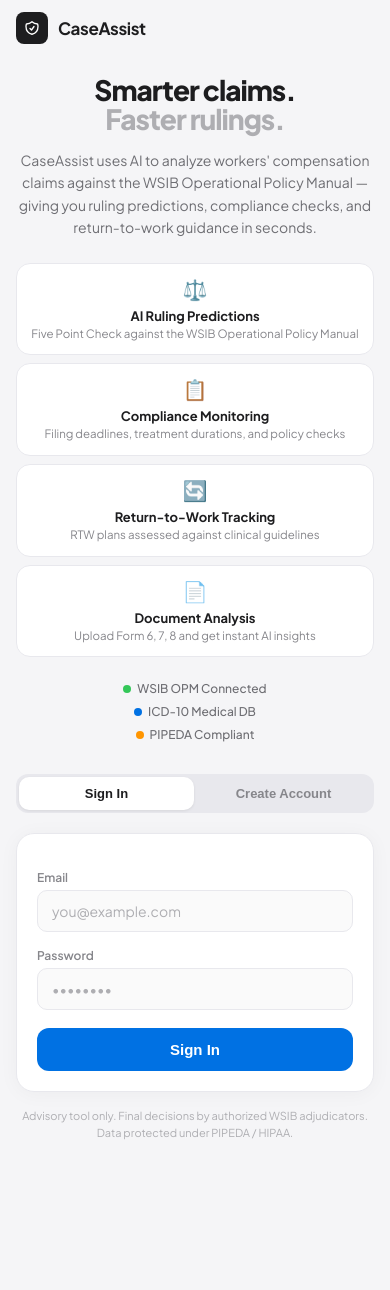
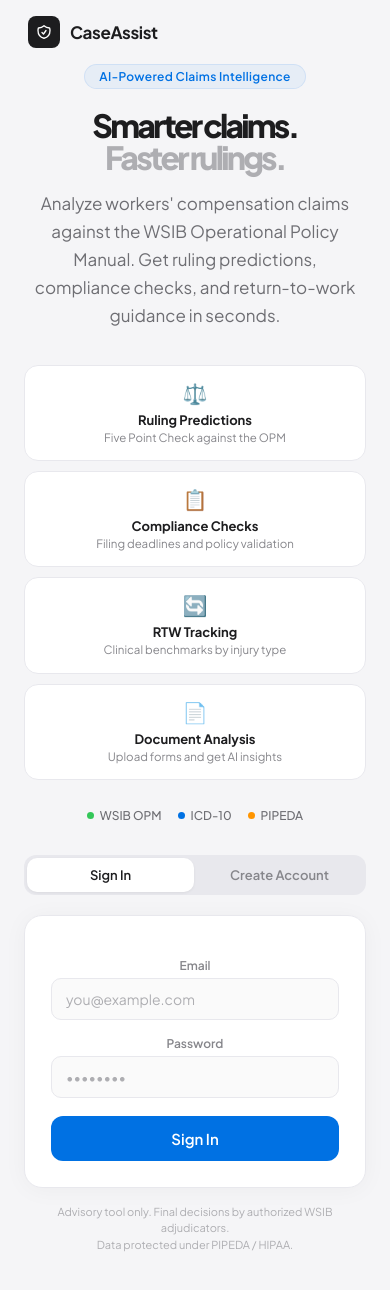
Before and after one commit to tarangsharma11-spec/claimlens, a Next.js app: page /login in a window 390 px wide. Shown: the top 1290 px of the page. Before the commit the page ends 1181 px from the top, so only its background shows below. Built offline with nearby package versions, Linux system fonts and the light colour scheme.

Commit message:
V3: polished UI, export tools, form templates, complete feature set

```diff
--- a/app/globals.css
+++ b/app/globals.css
@@ -1,37 +1,8 @@
-:root {
-  --white: #ffffff;
-  --bg: #f5f5f7;
-  --g50: #fafafa;
-  --g100: #f5f5f7;
-  --g200: #e8e8ed;
-  --g300: #d2d2d7;
-  --g400: #aeaeb2;
-  --g500: #86868b;
-  --g600: #6e6e73;
-  --g700: #48484a;
-  --g800: #2c2c2e;
-  --g900: #1d1d1f;
-  --blue: #0071e3;
-  --blue-hover: #0077ed;
-  --blue-light: rgba(0, 113, 227, 0.06);
-  --blue-border: rgba(0, 113, 227, 0.12);
-  --green: #34c759;
-  --green-light: rgba(52, 199, 89, 0.07);
-  --red: #ff3b30;
-  --red-light: rgba(255, 59, 48, 0.06);
-  --red-border: rgba(255, 59, 48, 0.12);
-  --orange: #ff9500;
-}
-* { box-sizing: border-box; margin: 0; padding: 0; }
-body {
-  font-family: "Plus Jakarta Sans", -apple-system, BlinkMacSystemFont, sans-serif;
-  background: var(--bg); color: var(--g900);
-  -webkit-font-smoothing: antialiased;
-  overflow-x: hidden;
-}
-::-webkit-scrollbar { width: 0; background: transparent; }
-::placeholder { color: var(--g400); }
-@keyframes fadeIn { from { opacity:0; transform:translateY(14px); } to { opacity:1; transform:translateY(0); } }
-@keyframes scaleIn { from { opacity:0; transform:scale(.97); } to { opacity:1; transform:scale(1); } }
-@keyframes pulse { 0%,100% { opacity:.2; } 50% { opacity:.8; } }
-.fade-in { animation: fadeIn .5s cubic-bezier(.25,.1,.25,1) both; }
+:root{--white:#fff;--bg:#f5f5f7;--g50:#fafafa;--g100:#f5f5f7;--g200:#e8e8ed;--g300:#d2d2d7;--g400:#aeaeb2;--g500:#86868b;--g600:#6e6e73;--g700:#48484a;--g800:#2c2c2e;--g900:#1d1d1f;--blue:#0071e3;--blue-hover:#0077ed;--blue-light:rgba(0,113,227,.06);--blue-border:rgba(0,113,227,.12);--green:#34c759;--green-light:rgba(52,199,89,.07);--red:#ff3b30;--red-light:rgba(255,59,48,.06);--red-border:rgba(255,59,48,.12);--orange:#ff9500}
+*{box-sizing:border-box;margin:0;padding:0}
+body{font-family:'Plus Jakarta Sans',-apple-system,BlinkMacSystemFont,sans-serif;background:var(--bg);color:var(--g900);-webkit-font-smoothing:antialiased;overflow-x:hidden}
+::-webkit-scrollbar{width:0;background:transparent}::placeholder{color:var(--g400)}
+@keyframes fadeIn{from{opacity:0;transform:translateY(14px)}to{opacity:1;transform:translateY(0)}}
+@keyframes scaleIn{from{opacity:0;transform:scale(.97)}to{opacity:1;transform:scale(1)}}
+@keyframes pulse{0%,100%{opacity:.2}50%{opacity:.8}}
+.fade-in{animation:fadeIn .5s cubic-bezier(.25,.1,.25,1) both}
--- a/app/login/page.js
+++ b/app/login/page.js
@@ -16,81 +16,105 @@
   const handleLogin = async (e) => { e.preventDefault(); setError(""); setLoading(true); const res = await signIn("credentials", { email, password, redirect: false }); setLoading(false); if (res?.error) setError("Invalid email or password."); else router.push("/dashboard"); };
   const handleSignup = async (e) => { e.preventDefault(); setError(""); setLoading(true); try { const res = await fetch("/api/auth/signup", { method: "POST", headers: { "Content-Type": "application/json" }, body: JSON.stringify({ email, password, name, inviteCode }) }); const data = await res.json(); if (!res.ok) { setError(data.error || "Signup failed."); setLoading(false); return; } const loginRes = await signIn("credentials", { email, password, redirect: false }); setLoading(false); if (loginRes?.error) { setError("Account created. Please sign in."); setTab("login"); } else router.push("/dashboard"); } catch { setError("Something went wrong."); setLoading(false); } };
 
-  const features = [
-    { icon: "⚖️", title: "AI Ruling Predictions", desc: "Five Point Check against the WSIB Operational Policy Manual" },
-    { icon: "📋", title: "Compliance Monitoring", desc: "Filing deadlines, treatment durations, and policy checks" },
-    { icon: "🔄", title: "Return-to-Work Tracking", desc: "RTW plans assessed against clinical guidelines" },
-    { icon: "📄", title: "Document Analysis", desc: "Upload Form 6, 7, 8 and get instant AI insights" },
-  ];
+  return (
+    <div style={{ minHeight: "100vh", background: "#F5F5F7", fontFamily: "'Plus Jakarta Sans', -apple-system, sans-serif", display: "flex", flexDirection: "column" }}>
+      <style>{`
+        @keyframes fadeUp{from{opacity:0;transform:translateY(20px)}to{opacity:1;transform:translateY(0)}}
+        @keyframes fadeIn{from{opacity:0}to{opacity:1}}
+        @keyframes shimmer{0%{background-position:-200% 0}100%{background-position:200% 0}}
+        input,button,select{font-family:inherit}
+        ::placeholder{color:#AEAEB2}
+        .lp-split{display:flex;gap:64px;align-items:center;max-width:1100px;width:100%}
+        .lp-hero{flex:1;min-width:0}
+        .lp-form{width:400px;flex-shrink:0}
+        @media(max-width:960px){.lp-split{flex-direction:column;gap:32px;text-align:center}.lp-hero{text-align:center}.lp-hero p{margin-left:auto;margin-right:auto}.lp-form{width:100%;max-width:440px}.lp-features{justify-content:center}.lp-badges{justify-content:center!important}}
+        @media(max-width:480px){.lp-hero h1{font-size:32px!important}.lp-grid{grid-template-columns:1fr!important}}
+      `}</style>
 
-  return (
-    <div className="login-root">
-      <style>{`
-        @keyframes fadeIn{from{opacity:0;transform:translateY(16px)}to{opacity:1;transform:translateY(0)}}
-        @keyframes fadeInSlow{from{opacity:0}to{opacity:1}}
-        .login-root{min-height:100vh;background:#F5F5F7;font-family:"Plus Jakarta Sans",-apple-system,sans-serif;display:flex;flex-direction:column}
-        .login-top{padding:16px 24px;display:flex;align-items:center;justify-content:space-between}
-        .login-main{flex:1;display:flex;align-items:center;justify-content:center;padding:20px 24px 60px}
-        .login-split{display:flex;gap:60px;align-items:center;max-width:1100px;width:100%;animation:fadeIn .6s cubic-bezier(.25,.1,.25,1) both}
-        .login-hero{flex:1;min-width:0}
-        .login-hero h1{font-size:48px;font-weight:800;letter-spacing:-2.5px;line-height:1.02;color:#1D1D1F;margin-bottom:16px}
-        .login-hero h1 span{color:#AEAEB2}
-        .login-hero p{font-size:16px;color:#6E6E73;line-height:1.6;max-width:440px;margin-bottom:32px}
-        .login-features{display:grid;grid-template-columns:1fr 1fr;gap:10px}
-        .login-feat{padding:16px;background:#fff;border-radius:14px;border:.5px solid #E8E8ED}
-        .login-feat-ico{font-size:20px;margin-bottom:6px}
-        .login-feat-t{font-size:13px;font-weight:700;color:#1D1D1F;margin-bottom:2px}
-        .login-feat-d{font-size:11.5px;color:#86868B;line-height:1.45}
-        .login-indicators{margin-top:24px;display:flex;gap:16px;align-items:center;flex-wrap:wrap}
-        .login-ind{display:flex;align-items:center;gap:6px;font-size:12px;color:#6E6E73;font-weight:500}
-        .login-ind-dot{width:8px;height:8px;border-radius:50%}
-        .login-form-wrap{width:380px;flex-shrink:0;animation:fadeIn .6s cubic-bezier(.25,.1,.25,1) .15s both}
-        .login-tabs{display:flex;gap:2px;padding:3px;background:#E8E8ED;border-radius:12px;margin-bottom:20px}
-        .login-tab{flex:1;padding:9px 0;border-radius:10px;border:none;font-size:13px;font-weight:600;cursor:pointer;transition:all .2s}
-        .login-tab.on{background:#fff;color:#1D1D1F;box-shadow:0 1px 3px rgba(0,0,0,.08)}
-        .login-tab.off{background:transparent;color:#86868B}
-        .login-card{background:#fff;border-radius:18px;padding:24px;border:.5px solid #E8E8ED;box-shadow:0 2px 20px rgba(0,0,0,.04)}
-        .login-lbl{display:block;font-size:12px;font-weight:600;color:#86868B;margin-bottom:5px;margin-top:16px}
-        .login-inp{width:100%;padding:11px 14px;border-radius:10px;border:.5px solid #E8E8ED;font-size:14px;outline:none;background:#FAFAFA;font-family:inherit}
-        .login-inp:focus{border-color:#0071E3}
-        .login-err{padding:10px 14px;border-radius:10px;background:rgba(255,59,48,.06);border:.5px solid rgba(255,59,48,.12);color:#CC2D26;font-size:13px;font-weight:500;margin-top:14px}
-        .login-btn{width:100%;margin-top:18px;padding:13px;border-radius:12px;border:none;background:#0071E3;color:#fff;font-size:15px;font-weight:600;cursor:pointer;transition:all .2s}
-        .login-btn:hover{background:#0077ED}
-        .login-btn:disabled{background:#D2D2D7;cursor:wait}
-        .login-footer{text-align:center;margin-top:16px;font-size:11px;color:#AEAEB2;line-height:1.5}
-        @media(max-width:900px){.login-split{flex-direction:column;gap:32px}.login-hero{text-align:center}.login-hero h1{font-size:34px;letter-spacing:-1.5px}.login-hero p{font-size:15px;margin:0 auto 24px;max-width:100%}.login-features{gap:8px}.login-feat{padding:12px}.login-indicators{justify-content:center}.login-form-wrap{width:100%;max-width:420px}.login-main{padding:20px 16px 40px}}
-        @media(max-width:480px){.login-hero h1{font-size:28px;letter-spacing:-1px}.login-hero p{font-size:14px}.login-features{grid-template-columns:1fr}.login-indicators{flex-direction:column;gap:8px}.login-top{padding:12px 16px}.login-card{padding:20px}}
-      `}</style>
-      <div className="login-top">
-        <div style={{ display: "flex", alignItems: "center", gap: 10 }}>
+      {/* Top bar */}
+      <div style={{ padding: "16px 28px", display: "flex", alignItems: "center", gap: 10 }}>
         <div style={{ width: 32, height: 32, borderRadius: 8, background: "#1D1D1F", display: "flex", alignItems: "center", justifyContent: "center" }}>
           <svg width="16" height="16" fill="none" viewBox="0 0 24 24" stroke="#fff" strokeWidth="2"><path strokeLinecap="round" strokeLinejoin="round" d="M9 12.75L11.25 15 15 9.75m-3-7.036A11.959 11.959 0 013.598 6 11.99 11.99 0 003 9.749c0 5.592 3.824 10.29 9 11.623 5.176-1.332 9-6.03 9-11.622 0-1.31-.21-2.571-.598-3.751h-.152c-3.196 0-6.1-1.248-8.25-3.285z" /></svg>
         </div>
         <span style={{ fontSize: 17, fontWeight: 700, letterSpacing: -0.4, color: "#1D1D1F" }}>CaseAssist</span>
       </div>
+
+      {/* Main */}
+      <div style={{ flex: 1, display: "flex", alignItems: "center", justifyContent: "center", padding: "0 24px 60px" }}>
+        <div className="lp-split" style={{ animation: "fadeUp .7s cubic-bezier(.25,.1,.25,1) both" }}>
+
+          {/* Hero */}
+          <div className="lp-hero">
+            <div style={{ display: "inline-block", padding: "4px 14px", borderRadius: 980, background: "rgba(0,113,227,.06)", border: "1px solid rgba(0,113,227,.1)", fontSize: 12, fontWeight: 600, color: "#0071E3", marginBottom: 20, letterSpacing: 0.3 }}>AI-Powered Claims Intelligence</div>
+            <h1 style={{ fontSize: 52, fontWeight: 800, letterSpacing: -2.8, lineHeight: 1, color: "#1D1D1F", marginBottom: 16 }}>
+              Smarter claims.<br /><span style={{ color: "#AEAEB2" }}>Faster rulings.</span>
+            </h1>
+            <p style={{ fontSize: 17, color: "#6E6E73", lineHeight: 1.65, maxWidth: 460, marginBottom: 36 }}>
+              Analyze workers' compensation claims against the WSIB Operational Policy Manual. Get ruling predictions, compliance checks, and return-to-work guidance in seconds.
+            </p>
+
+            <div className="lp-grid" style={{ display: "grid", gridTemplateColumns: "1fr 1fr", gap: 10, marginBottom: 28 }}>
+              {[
+                { icon: "\u2696\uFE0F", title: "Ruling Predictions", desc: "Five Point Check against the OPM" },
+                { icon: "\uD83D\uDCCB", title: "Compliance Checks", desc: "Filing deadlines and policy validation" },
+                { icon: "\uD83D\uDD04", title: "RTW Tracking", desc: "Clinical benchmarks by injury type" },
+                { icon: "\uD83D\uDCC4", title: "Document Analysis", desc: "Upload forms and get AI insights" },
+              ].map((f, i) => (
+                <div key={i} style={{ padding: "14px 16px", background: "#fff", borderRadius: 14, border: "0.5px solid #E8E8ED", animation: `fadeUp .5s cubic-bezier(.25,.1,.25,1) ${0.15 + i * 0.07}s both` }}>
+                  <div style={{ fontSize: 20, marginBottom: 6 }}>{f.icon}</div>
+                  <div style={{ fontSize: 13, fontWeight: 700, color: "#1D1D1F", marginBottom: 2 }}>{f.title}</div>
+                  <div style={{ fontSize: 11.5, color: "#86868B", lineHeight: 1.4 }}>{f.desc}</div>
                 </div>
-      <div className="login-main"><div className="login-split">
-        <div className="login-hero">
-          <h1>Smarter claims.<br /><span>Faster rulings.</span></h1>
-          <p>CaseAssist uses AI to analyze workers' compensation claims against the WSIB Operational Policy Manual — giving you ruling predictions, compliance checks, and return-to-work guidance in seconds.</p>
-          <div className="login-features">{features.map((f, i) => (<div key={i} className="login-feat" style={{ animation: `fadeIn .5s cubic-bezier(.25,.1,.25,1) ${0.1 + i * 0.08}s both` }}><div className="login-feat-ico">{f.icon}</div><div className="login-feat-t">{f.title}</div><div className="login-feat-d">{f.desc}</div></div>))}</div>
-          <div className="login-indicators" style={{ animation: "fadeInSlow 1s ease 0.5s both" }}>{[{ color: "#34C759", label: "WSIB OPM Connected" }, { color: "#0071E3", label: "ICD-10 Medical DB" }, { color: "#FF9500", label: "PIPEDA Compliant" }].map((ind, i) => (<div key={i} className="login-ind"><span className="login-ind-dot" style={{ background: ind.color }} />{ind.label}</div>))}</div>
+              ))}
             </div>
-        <div className="login-form-wrap">
-          <div className="login-tabs">{["login", "signup"].map(t => (<button key={t} className={`login-tab ${tab === t ? "on" : "off"}`} onClick={() => { setTab(t); setError(""); }}>{t === "login" ? "Sign In" : "Create Account"}</button>))}</div>
-          <div className="login-card">
+
+            <div className="lp-badges" style={{ display: "flex", gap: 16, alignItems: "center", flexWrap: "wrap", animation: "fadeIn 1s ease .6s both" }}>
+              {[{ c: "#34C759", t: "WSIB OPM" }, { c: "#0071E3", t: "ICD-10" }, { c: "#FF9500", t: "PIPEDA" }].map((b, i) => (
+                <div key={i} style={{ display: "flex", alignItems: "center", gap: 6 }}>
+                  <span style={{ width: 7, height: 7, borderRadius: "50%", background: b.c }} />
+                  <span style={{ fontSize: 12, color: "#6E6E73", fontWeight: 500 }}>{b.t}</span>
+                </div>
+              ))}
+            </div>
+          </div>
+
+          {/* Form */}
+          <div className="lp-form" style={{ animation: "fadeUp .7s cubic-bezier(.25,.1,.25,1) .12s both" }}>
+            <div style={{ display: "flex", gap: 2, padding: 3, background: "#E8E8ED", borderRadius: 12, marginBottom: 20 }}>
+              {["login", "signup"].map(t => (
+                <button key={t} onClick={() => { setTab(t); setError(""); }}
+                  style={{ flex: 1, padding: "9px 0", borderRadius: 10, border: "none", fontSize: 13, fontWeight: 600, cursor: "pointer", transition: "all .2s", background: tab === t ? "#fff" : "transparent", color: tab === t ? "#1D1D1F" : "#86868B", boxShadow: tab === t ? "0 1px 3px rgba(0,0,0,.06)" : "none" }}>
+                  {t === "login" ? "Sign In" : "Create Account"}
+                </button>
+              ))}
+            </div>
+
+            <div style={{ background: "#fff", borderRadius: 18, padding: 26, border: "0.5px solid #E8E8ED", boxShadow: "0 2px 24px rgba(0,0,0,.04)" }}>
               <form onSubmit={tab === "login" ? handleLogin : handleSignup}>
-              {tab === "signup" && (<><label className="login-lbl">Access Code</label><input className="login-inp" type="text" value={inviteCode} onChange={e => setInviteCode(e.target.value)} placeholder="Enter your access code" required /><label className="login-lbl">Full Name</label><input className="login-inp" type="text" value={name} onChange={e => setName(e.target.value)} placeholder="Jane Smith" /></>)}
-              <label className="login-lbl">Email</label><input className="login-inp" type="email" value={email} onChange={e => setEmail(e.target.value)} placeholder="you@example.com" required />
-              <label className="login-lbl">Password</label><input className="login-inp" type="password" value={password} onChange={e => setPassword(e.target.value)} placeholder="••••••••" required minLength={8} />
-              {error && <div className="login-err">{error}</div>}
-              <button type="submit" disabled={loading} className="login-btn">{loading ? "Please wait…" : tab === "login" ? "Sign In" : "Create Account"}</button>
+                {tab === "signup" && (<>
+                  <label style={lbl}>Access Code</label>
+                  <input style={inp} type="text" value={inviteCode} onChange={e => setInviteCode(e.target.value)} placeholder="Enter your access code" required />
+                  <label style={lbl}>Full Name</label>
+                  <input style={inp} type="text" value={name} onChange={e => setName(e.target.value)} placeholder="Jane Smith" />
+                </>)}
+                <label style={lbl}>Email</label>
+                <input style={inp} type="email" value={email} onChange={e => setEmail(e.target.value)} placeholder="you@example.com" required />
+                <label style={lbl}>Password</label>
+                <input style={inp} type="password" value={password} onChange={e => setPassword(e.target.value)} placeholder={"••••••••"} required minLength={8} />
+                {error && <div style={{ padding: "10px 14px", borderRadius: 10, background: "rgba(255,59,48,.05)", border: "0.5px solid rgba(255,59,48,.1)", color: "#CC2D26", fontSize: 13, fontWeight: 500, marginTop: 14 }}>{error}</div>}
+                <button type="submit" disabled={loading} style={{ width: "100%", marginTop: 18, padding: "13px", borderRadius: 12, border: "none", background: loading ? "#D2D2D7" : "#0071E3", color: "#fff", fontSize: 15, fontWeight: 600, cursor: loading ? "wait" : "pointer", transition: "all .2s" }}>
+                  {loading ? "Please wait\u2026" : tab === "login" ? "Sign In" : "Create Account"}
+                </button>
               </form>
               {tab === "signup" && <p style={{ textAlign: "center", marginTop: 14, fontSize: 12, color: "#AEAEB2" }}>Need an access code? Contact your firm administrator.</p>}
             </div>
-          <p className="login-footer">Advisory tool only. Final decisions by authorized WSIB adjudicators. Data protected under PIPEDA / HIPAA.</p>
+            <p style={{ textAlign: "center", marginTop: 16, fontSize: 11, color: "#AEAEB2", lineHeight: 1.5 }}>Advisory tool only. Final decisions by authorized WSIB adjudicators.<br />Data protected under PIPEDA / HIPAA.</p>
           </div>
-      </div></div>
+        </div>
+      </div>
     </div>
   );
 }
+
+const lbl = { display: "block", fontSize: 12, fontWeight: 600, color: "#86868B", marginBottom: 5, marginTop: 16 };
+const inp = { width: "100%", padding: "11px 14px", borderRadius: 10, border: "0.5px solid #E8E8ED", fontSize: 14, outline: "none", background: "#FAFAFA", fontFamily: "inherit" };
```
Also changed, not shown: app/api/auth/signup/route.js (+4 -13 lines), app/dashboard/client.js (+26 -7 lines), app/layout.js (+3 -9 lines). Lines whose indentation alone changed are shown as unchanged.
